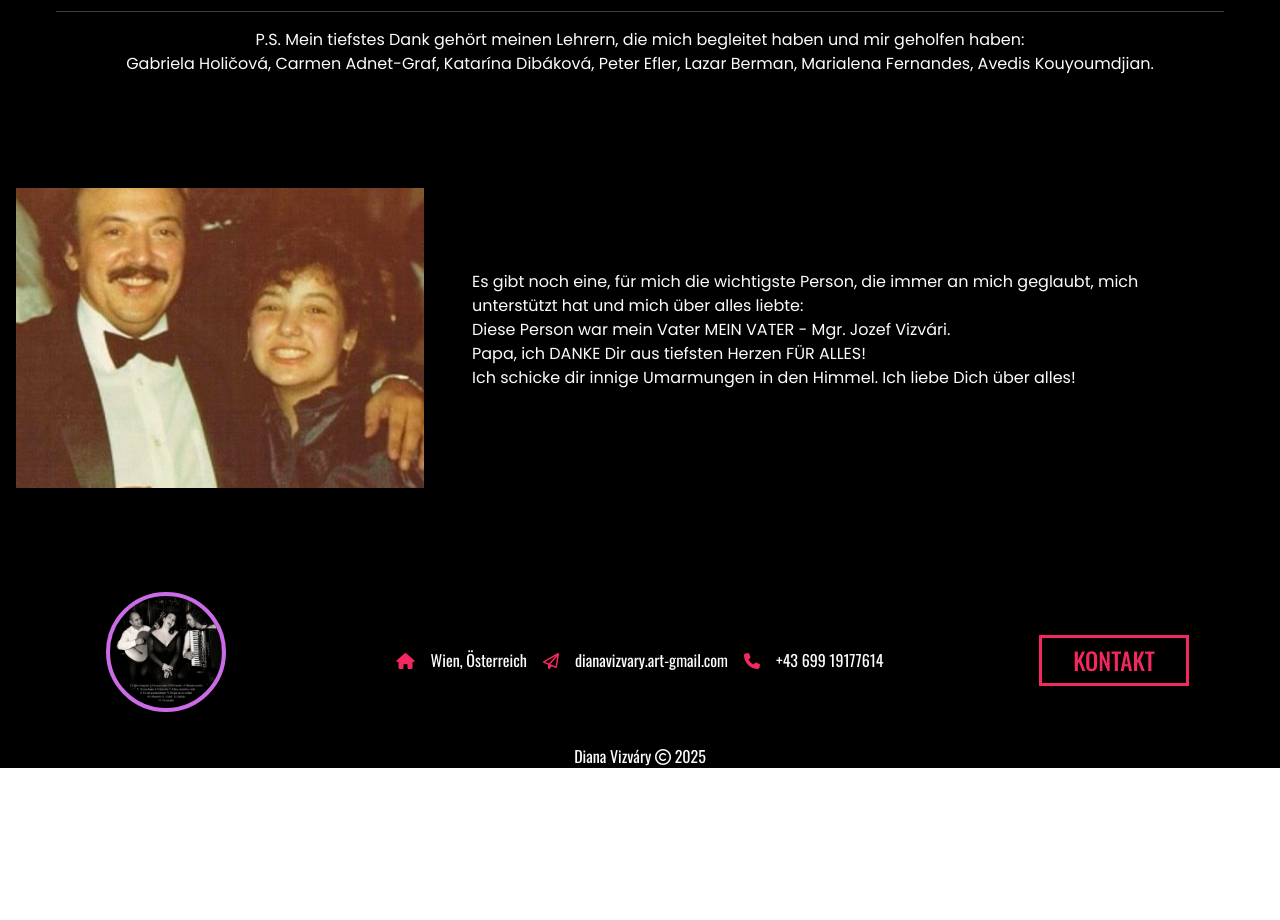
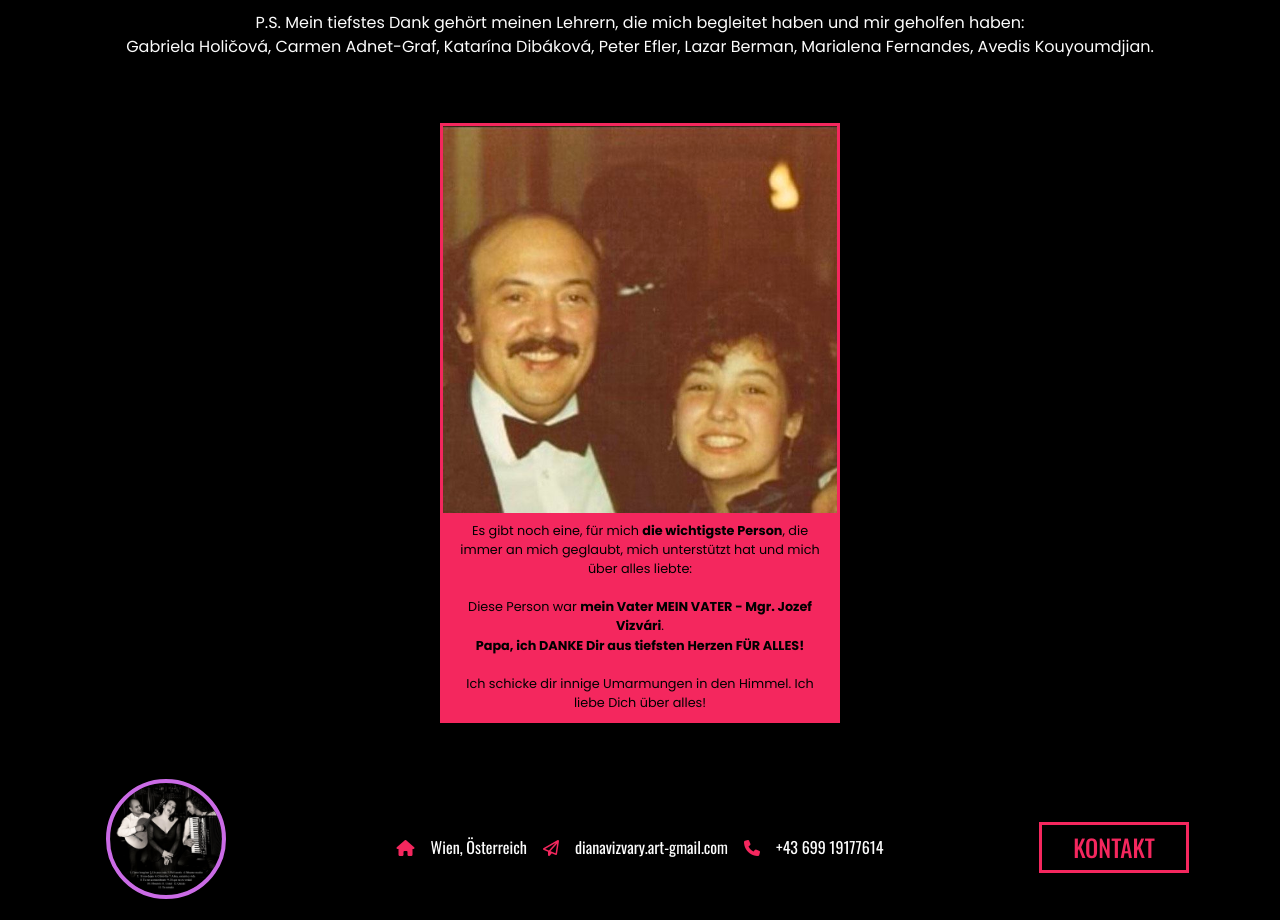
Before and after one commit to iliana-marquez/diana-angular-app, an Angular app: page /about in a window 1280 px wide. Shown: the part 3700-4620 px from the top of the page. Before the commit the page ends 4468 px from the top, so only its background shows below. Built offline with nearby package versions, Linux system fonts and the light colour scheme.

Commit message:
Style my father picture with overlay text

```diff
--- a/src/app/about/about.component.html
+++ b/src/app/about/about.component.html
@@ -102,22 +102,20 @@
           <p class="">Mit herzlichen musikalischen Grüßen,<br>
             Deine Diana
           </p>
-          <hr>
           <p class="">P.S. Mein tiefstes Dank gehört meinen Lehrern, die mich begleitet haben und mir geholfen haben: <br>
             Gabriela Holičová, Carmen Adnet-Graf, Katarína Dibáková, Peter Efler, Lazar Berman, Marialena Fernandes, Avedis Kouyoumdjian.</p>
         </div>
-        <div class="row  p-2 py-3 py-xl-5">
-          <div class="col-12 d-flex flex-wrap">
-            <div id="carreer-foto-8" class="col-12 col-md-4"></div>
-            <div class="col-12 col-md-8 text-center text-md-start d-flex flex-column justify-content-center p-md-3 p-lg-5">
-              <p class="">Es gibt noch eine, für mich die wichtigste Person, die immer an mich geglaubt, mich unterstützt hat und mich über alles liebte:<br> Diese Person war mein Vater MEIN VATER - Mgr. Jozef Vizvári.<br>
-                  Papa, ich DANKE Dir aus tiefsten Herzen FÜR ALLES! <br>
-                  Ich schicke dir innige Umarmungen in den Himmel. Ich liebe Dich über alles!
+        <div class="row text-center justify-content-center m-0 p-0">
+          <div id="carreer-foto-8" class="flex position-relative">
+          <div class="position-absolute bottom-0 start-0">
+              <p class="overlay m-0 p-2">Es gibt noch eine, für mich <b>die wichtigste Person</b>, die immer an mich geglaubt, mich unterstützt hat und mich über alles liebte:<br><br> Diese Person war <b>mein Vater MEIN VATER - Mgr. Jozef Vizvári</b>.<br>
+              <b>Papa, ich DANKE Dir aus tiefsten Herzen FÜR ALLES!</b> <br><br>
+              Ich schicke dir innige Umarmungen in den Himmel. Ich liebe Dich über alles!
               </p>
-            </div>
           </div>
         </div>
-      </div>
+        </div>
+    </div>
     </section>
 
   </main>
--- a/src/styles.css
+++ b/src/styles.css
@@ -377,8 +377,16 @@ p {
 }
 
 #carreer-foto-8 {
-    background: url('assets/images/dianas-vater.jpg') no-repeat left center / cover;
-    min-height: 300px;
+    background: url('assets/images/dianas-vater.jpg') no-repeat bottom center / cover;
+    border: solid 3px var(--highlight-secondary-color);
+    min-height: 600px;
+    max-width: 400px;
+}
+
+.overlay {
+    background-color: var(--highlight-secondary-color);
+    font-size: 0.8rem;
+    color: var(--primary-color);
 }
 
 /* Relevant-Info Section */
```
